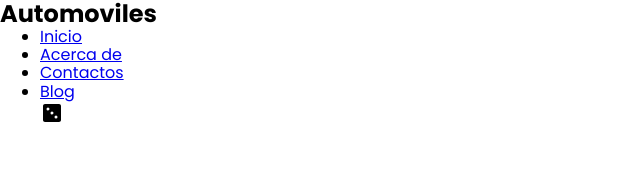
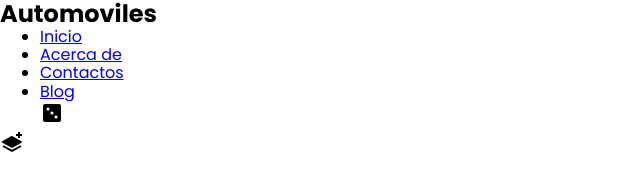
Before and after one commit to andrz-zack/Landing-page, a plain HTML site: page index.html in a window 1280 px wide. Shown: the full height of the page, 0-640 px from the left. Drawn offline with Linux system fonts and the light colour scheme.

Commit message:
agregandole fuera de ul un div con su nav__menu

```diff
--- a/index.html
+++ b/index.html
@@ -33,6 +33,10 @@
                 <img src="./img/dice.svg" alt="" class="nav__close">
             </ul>
 
+            <div class="nav__menu">
+                <img src="./img/layaout.svg" alt="menu" class="nav__img">
+            </div>
+
         </nav>
     </header>
 </body>
```
